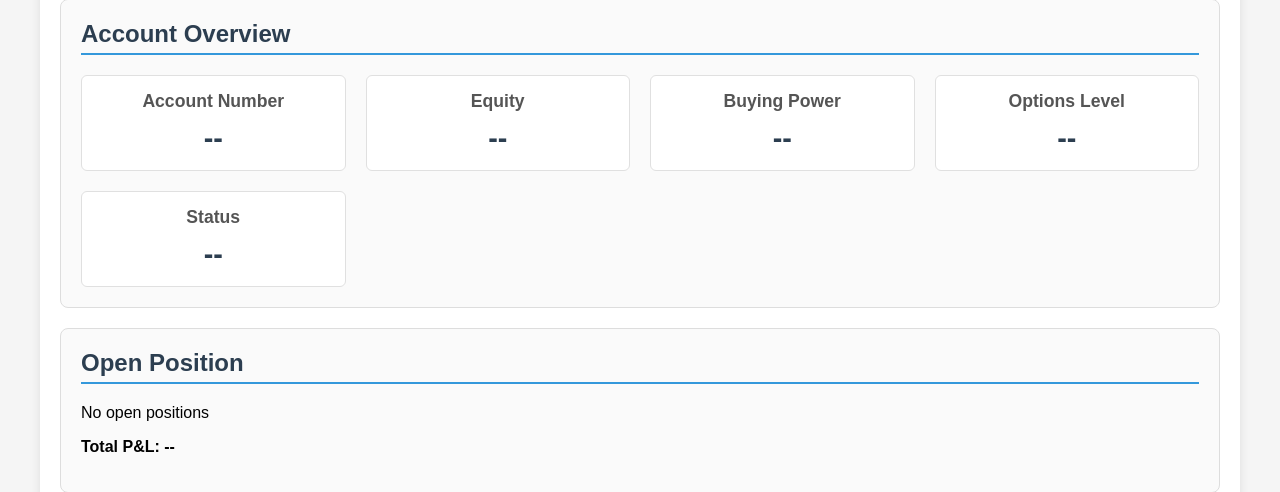
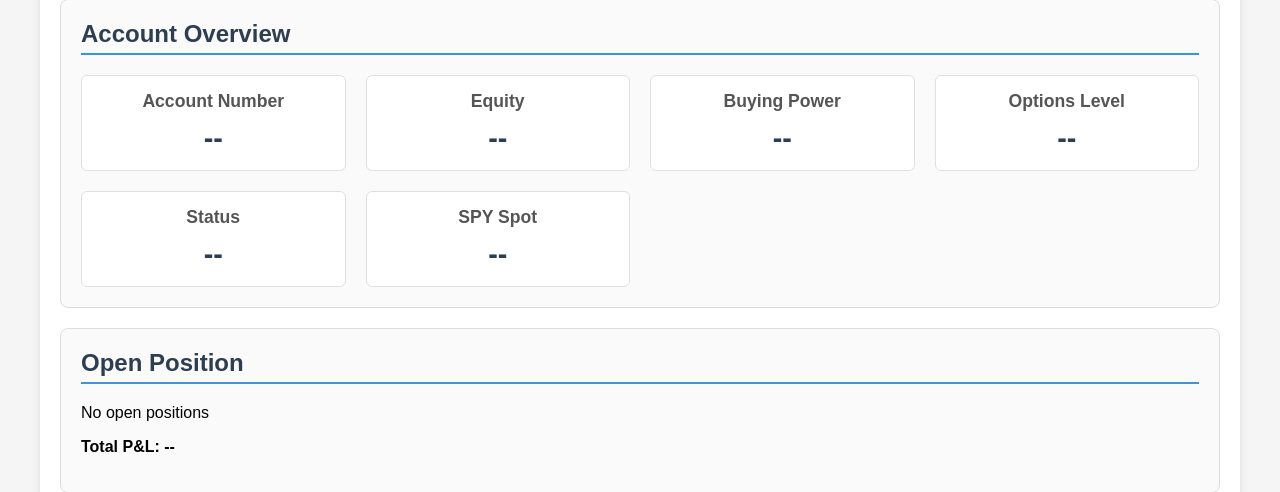
Before and after one commit to uzochukwuV/Alpacan, a FastAPI app: page / in a window 1280 px wide. Shown: the part 236-728 px from the top of the page. Run offline with FastAPI, Linux system fonts and the light colour scheme.

Commit message:
fix(frontend): add missing spy-spot metric + guard renderers against null DOM errors

```diff
--- a/webapp/templates/index.html
+++ b/webapp/templates/index.html
@@ -142,6 +142,10 @@
                 <div class="metric">
                     <h3>Status</h3>
                     <p id="account-status" class="status-ok">--</p>
+                </div>
+                <div class="metric">
+                    <h3>SPY Spot</h3>
+                    <p id="spy-spot">--</p>
                 </div>
             </div>
         </div>
```
